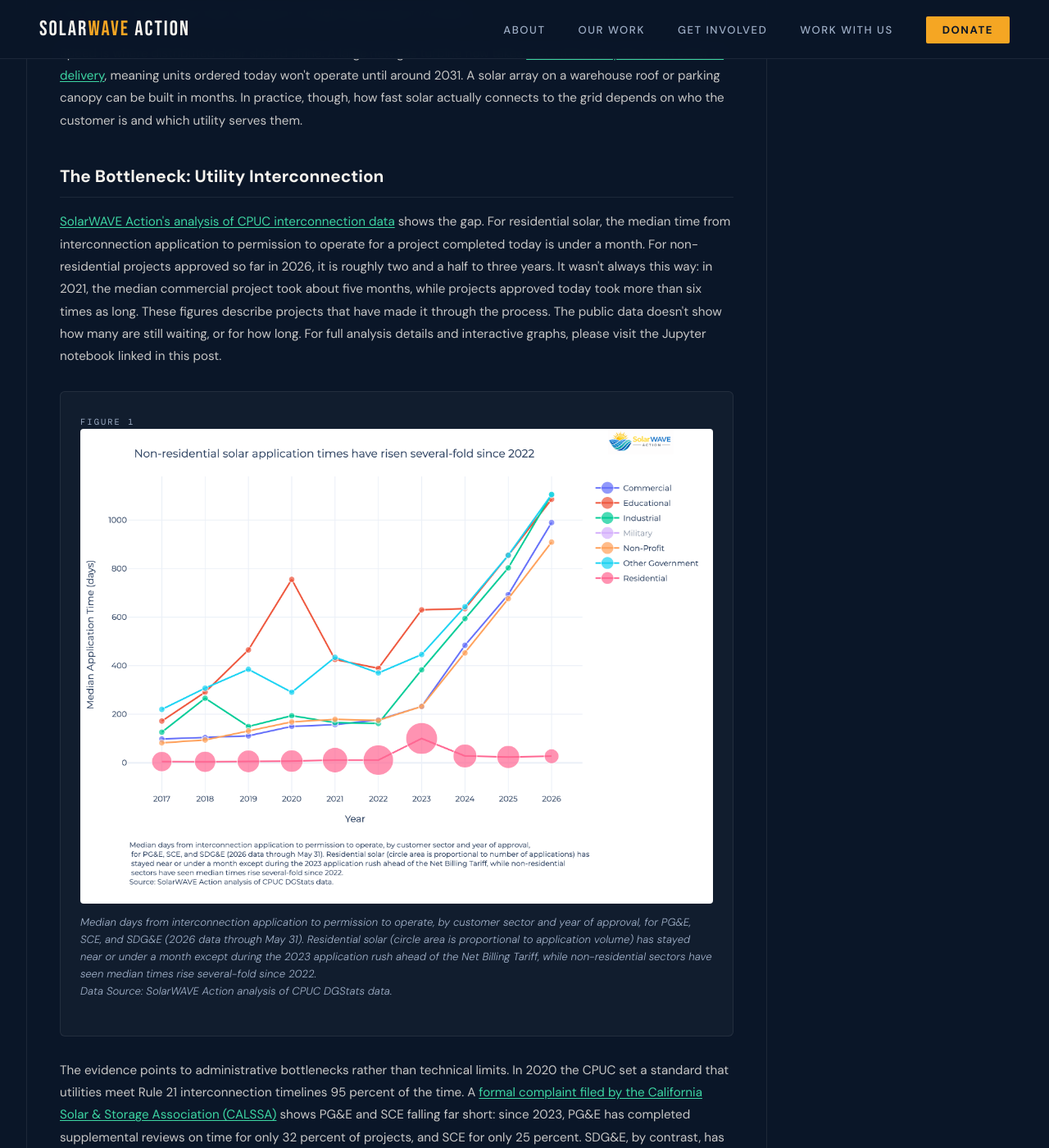
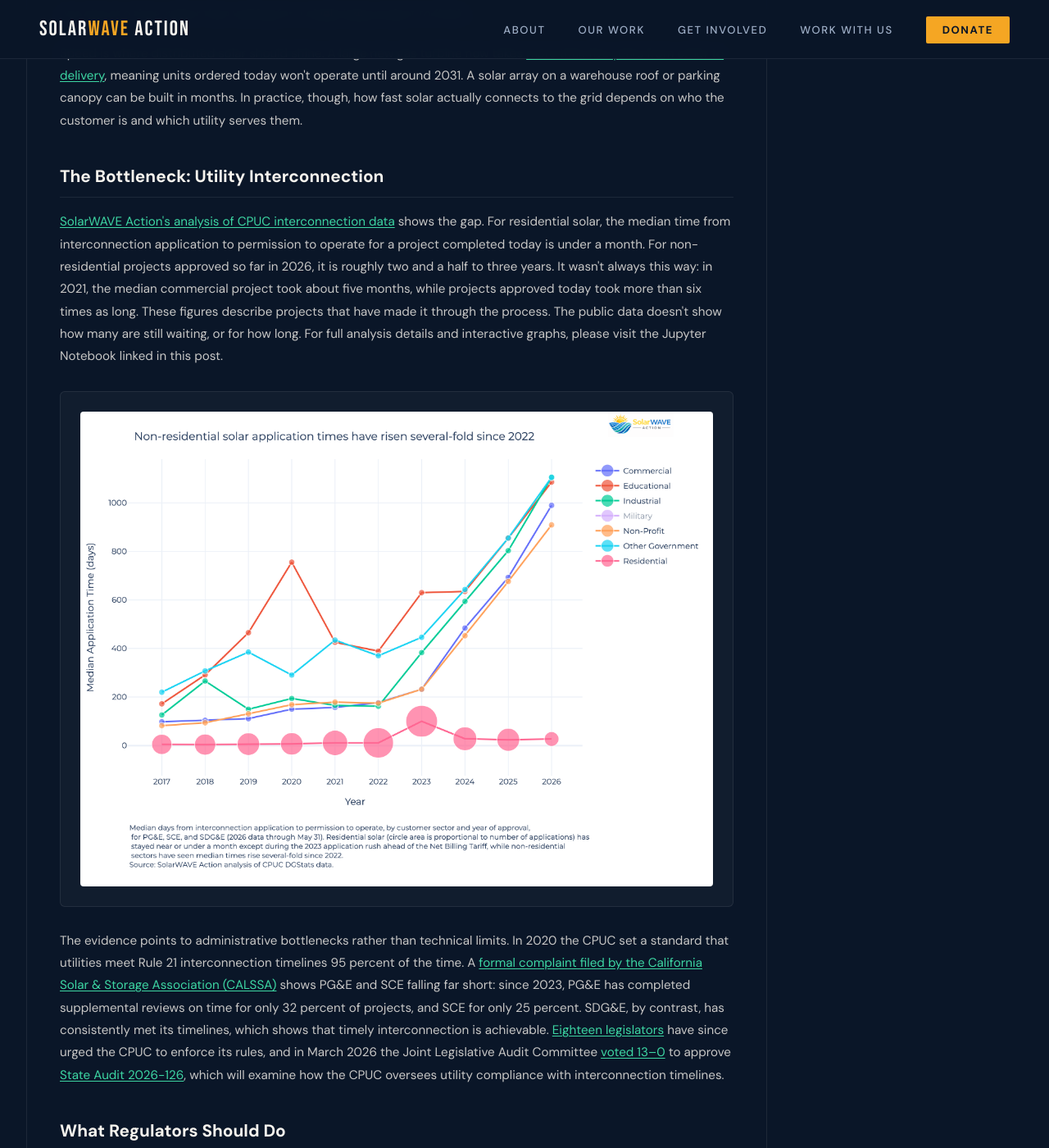
Before and after one commit to SolarWAVE-Action/solarwave-website, a Jekyll site: the page built from blog/solar_application_time/index.html, in a window 1280 px wide and 1400 px high, scrolled down 1691 px. Shown: the whole window at 82% size. Built offline with Jekyll 4.4.1, drawn with Linux system fonts in a browser that asks for light colours.

Commit message:
removed double caption

```diff
--- a/blog/solar_application_time/index.html
+++ b/blog/solar_application_time/index.html
@@ -317,15 +317,15 @@
         took more than six times as long. These figures describe projects that
         have made it through the process. The public data doesn't show how many
         are still waiting, or for how long. For full analysis details and interactive
-        graphs, please visit the Jupyter notebook linked in this post.</p>
+        graphs, please visit the Jupyter Notebook linked in this post.</p>
 
       <div class="figure-block">
-        <span class="figure-label">Figure 1</span>
+<!--        <span class="figure-label">Figure 1</span>-->
         <img src="{{ '/assets/graphs/customer_sector_application_time.png' | relative_url }}"
              alt="Median interconnection time by sector and approval year"
              style="width:100%;height:auto;display:block;border-radius:4px;">
-        <p class="figure-caption">Median days from interconnection application to permission to operate, by customer sector and year of approval, for PG&amp;E, SCE, and SDG&amp;E (2026 data through May 31). Residential solar (circle area is proportional to application volume) has stayed near or under a month except during the 2023 application rush ahead of the Net Billing Tariff, while non-residential sectors have seen median times rise several-fold since 2022.
-        <br>Data Source: SolarWAVE Action analysis of CPUC DGStats data.</p>
+<!--        <p class="figure-caption">Median days from interconnection application to permission to operate, by customer sector and year of approval, for PG&amp;E, SCE, and SDG&amp;E (2026 data through May 31). Residential solar (circle area is proportional to application volume) has stayed near or under a month except during the 2023 application rush ahead of the Net Billing Tariff, while non-residential sectors have seen median times rise several-fold since 2022.-->
+<!--        <br>Data Source: SolarWAVE Action analysis of CPUC DGStats data.</p>-->
       </div>
 
       <p>The evidence points to administrative bottlenecks rather than technical limits. In 2020 the CPUC set a standard that utilities meet Rule 21 interconnection timelines 95 percent of the time. A <a href="https://static1.squarespace.com/static/54c1a3f9e4b04884b35cfef6/t/68b0c68868cf970c354a9696/1756415624195/Intx+Formal+Complaint+final.pdf" target="_blank" rel="noopener">formal complaint filed by the California Solar &amp; Storage Association (CALSSA)</a> shows PG&amp;E and SCE falling far short: since 2023, PG&amp;E has completed supplemental reviews on time for only 32 percent of projects, and SCE for only 25 percent. SDG&amp;E, by contrast, has consistently met its timelines, which shows that timely interconnection is achievable. <a href="https://a30.asmdc.org/press-releases/20251125-addis-urges-cpuc-protect-ratepayers-solar-storage-interconnection-delays" target="_blank" rel="noopener">Eighteen legislators</a> have since urged the CPUC to enforce its rules, and in March 2026 the Joint Legislative Audit Committee <a href="https://calssa.org/press-releases/2026/3/25/legislators-overwhelmingly-approve-state-audit-of-the-cpucs-oversight-of-utility-delays" target="_blank" rel="noopener">voted 13–0</a> to approve <a href="https://www.auditor.ca.gov/reports-coming-soon/2026-126/" target="_blank" rel="noopener">State Audit 2026-126</a>, which will examine how the CPUC oversees utility compliance with interconnection timelines.</p>
```
